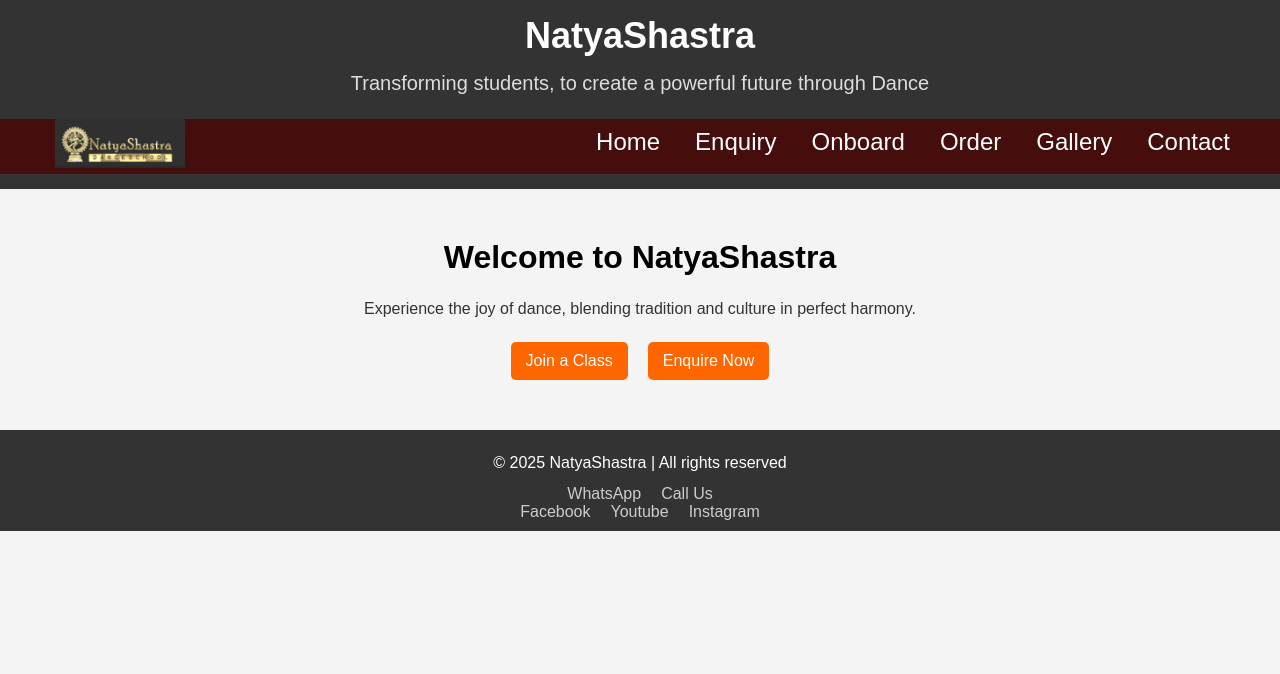
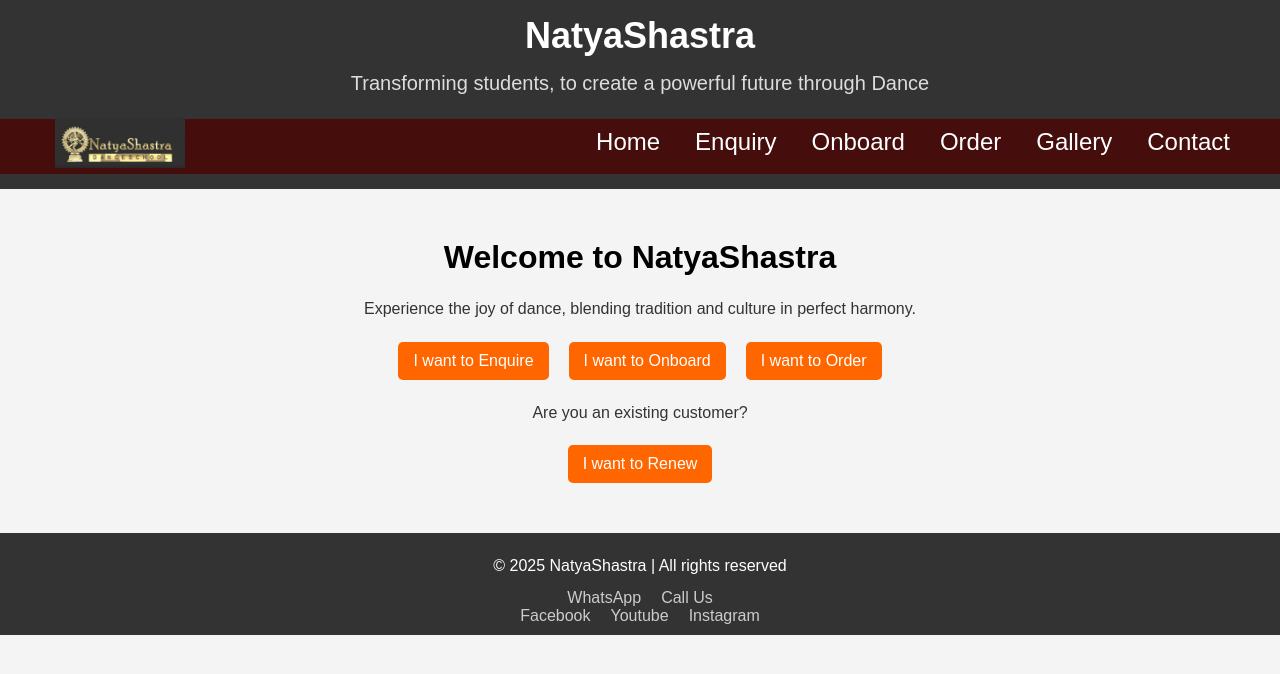
Before and after one commit to NatyaShastra/natya, a React (Vite) app: page / in a window 1280 px wide. Shown: the top 674 px of the page. Built offline with nearby package versions, Linux system fonts and the light colour scheme.

Commit message:
Added payment button

```diff
--- a/src/components/Home.tsx
+++ b/src/components/Home.tsx
@@ -7,8 +7,13 @@ export const Home: React.FC = () => {
     <div className="home">
       <h2>Welcome to NatyaShastra</h2>
       <p>Experience the joy of dance, blending tradition and culture in perfect harmony.</p>
-      <Link to="/onboarding" className="btn">Join a Class</Link>
-      <Link to="/enquiry" className="btn">Enquire Now</Link>
+
+      <Link to="/enquiry" className="btn">I want to Enquire</Link>
+      <Link to="/onboarding" className="btn">I want to Onboard</Link>
+      <Link to="/booking" className="btn">I want to Order</Link>
+
+      <p>Are you an existing customer?</p>
+      <Link to="https://books.zohosecure.in/portal/natyashastra/signin#" className="btn">I want to Renew</Link>
     </div>
   );
 };
--- a/src/styles/Home.css
+++ b/src/styles/Home.css
@@ -8,7 +8,7 @@
 }
 
 .btn {
-  display: inline-block;
+  display: inline-block; /* Default to inline-block for web view */
   background-color: #ff6600;
   color: white;
   padding: 10px 15px;
@@ -16,6 +16,7 @@
   text-decoration: none;
   border-radius: 5px;
   transition: background-color 0.3s ease;
+  text-align: center;
 }
 
 .btn:hover {
@@ -26,8 +27,11 @@
   .home h2 {
     font-size: 1.5rem;
   }
+
   .btn {
+    display: block; /* Display block for mobile view */
     width: 80%;
     text-align: center;
+    margin: 10px auto; /* Centers the button horizontally in mobile view */
   }
 }
```
